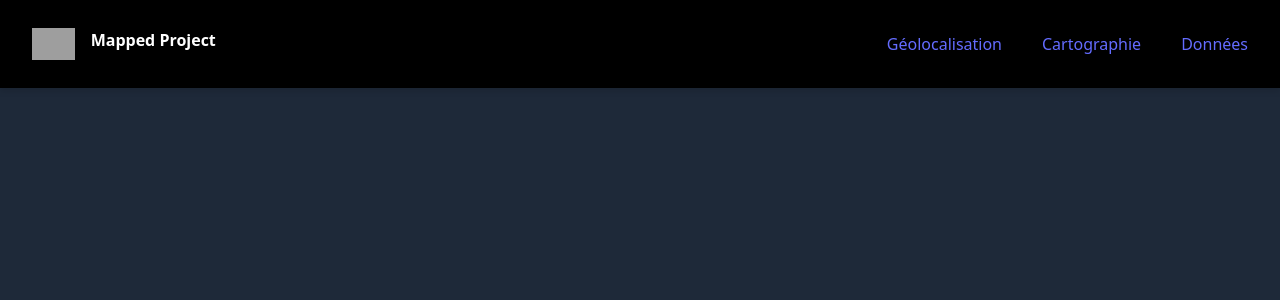
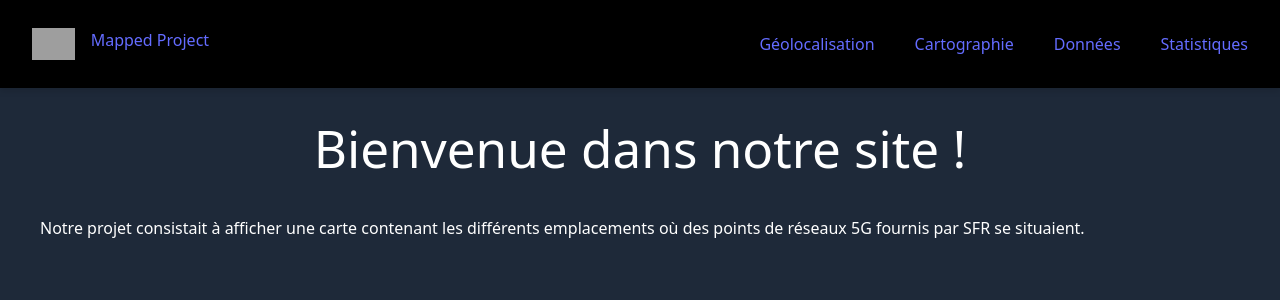
Before and after one commit to Davidkizajr/SAE-WEB-S4, a React (Vite) app in the folder sae-s4-webdurand/: page / in a window 1280 px wide. Shown: the top 300 px of the page. Built offline with nearby package versions, Linux system fonts and the light colour scheme; grey boxes are pictures that could not be loaded; the HTML template or start-up script is replaced by a standard one.

Commit message:
Ajout de la page d'accueil et des statistiques

```diff
--- a/sae-s4-webdurand/src/App.tsx
+++ b/sae-s4-webdurand/src/App.tsx
@@ -1,23 +1,26 @@
-import { Routes, Route } from 'react-router-dom';
-import './App.css';
-import Header from './Header';
-import ComposantGeo from './ComposantGeo';
-import Map from './Map';
-import Data from './Data';
+import { Routes, Route } from "react-router-dom";
+import "./App.css";
+import Header from "./Header";
+import Home from "./Home";
+import ComposantGeo from "./ComposantGeo";
+import Map from "./Map";
+import Data from "./Data";
+import Stats from "./Stats";
 
 function App() {
   return (
     <>
-      <Header/>
+      <Header />
       <Routes>
+        <Route path="/" element={<Home />}></Route>
         <Route path="/geolocalisation" element={<ComposantGeo />}></Route>
         <Route path="/cartographie" element={<Map />}></Route>
         <Route path="/donnees" element={<Data />}></Route>
+        <Route path="/statistiques" element={<Stats />}></Route>
       </Routes>
-      <main>
-      </main>
+      <main></main>
     </>
-  )
+  );
 }
 
-export default App
+export default App;
--- a/sae-s4-webdurand/src/Header.tsx
+++ b/sae-s4-webdurand/src/Header.tsx
@@ -1,13 +1,19 @@
 import { NavLink } from "react-router-dom";
-import './App.css'
+import "./App.css";
 
 function Header() {
   return (
-      <header className='bg-black drop-shadow-md absolute w-full'>
-        <nav className='mx-auto flex items-center p-7 justify-between lg:px-8'>
-          <div className='flex gap-x-4'>
-            <img className="h-8 w-auto" src="https://tailwindcss.com/plus-assets/img/logos/mark.svg?color=indigo&shade=600" alt=""/>
-            <p className='text-white font-bold'>Mapped Project</p>
+    <header className="bg-black drop-shadow-md absolute w-full">
+      <nav className="mx-auto flex items-center p-7 justify-between lg:px-8">
+        <div className="flex gap-x-4">
+          <img
+            className="h-8 w-auto"
+            src="https://tailwindcss.com/plus-assets/img/logos/mark.svg?color=indigo&shade=600"
+            alt=""
+          />
+          <p className="text-white font-bold">
+            <NavLink to="/">Mapped Project</NavLink>
+          </p>
         </div>
         <ul className="flex items-center gap-10 text-white">
           <li>
@@ -19,10 +25,13 @@ function Header() {
           <li>
             <NavLink to="/donnees">Données</NavLink>
           </li>
+          <li>
+            <NavLink to="/statistiques">Statistiques</NavLink>
+          </li>
         </ul>
       </nav>
     </header>
-    )
+  );
 }
 
-  export default Header
+export default Header;
--- /dev/null
+++ b/sae-s4-webdurand/src/Home.tsx
@@ -0,0 +1,15 @@
+import "./App.css";
+
+function Home() {
+  return (
+    <main className="mt-30 text-white">
+      <h1 className="text-center">Bienvenue dans notre site !</h1>
+      <p className="m-10">
+        Notre projet consistait à afficher une carte contenant les différents
+        emplacements où des points de réseaux 5G fournis par SFR se situaient.
+      </p>
+    </main>
+  );
+}
+
+export default Home;
--- /dev/null
+++ b/sae-s4-webdurand/src/Stats.tsx
@@ -0,0 +1,11 @@
+import "./App.css";
+
+function Stats() {
+  return (
+    <main className="mt-30 text-white">
+      <h1 className="text-center">Statistiques</h1>
+    </main>
+  );
+}
+
+export default Stats;
```
Lines whose indentation alone changed are shown as unchanged.
